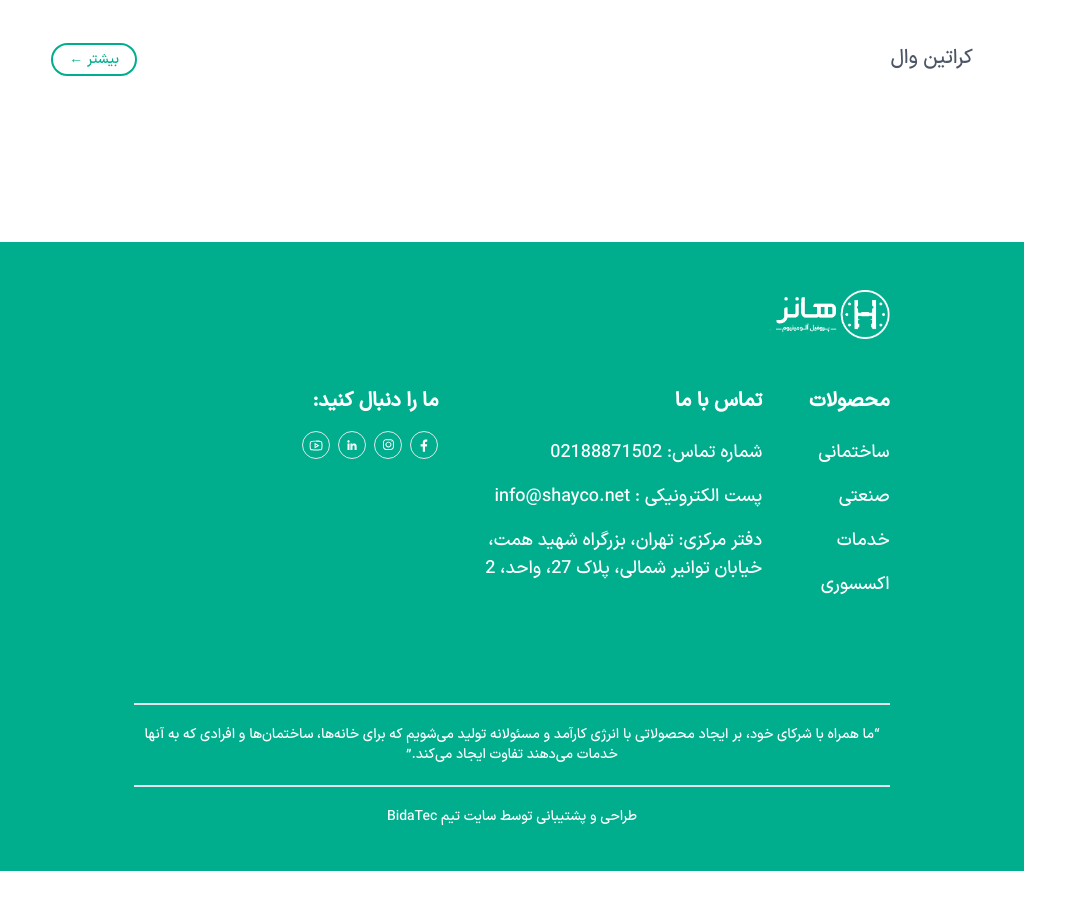
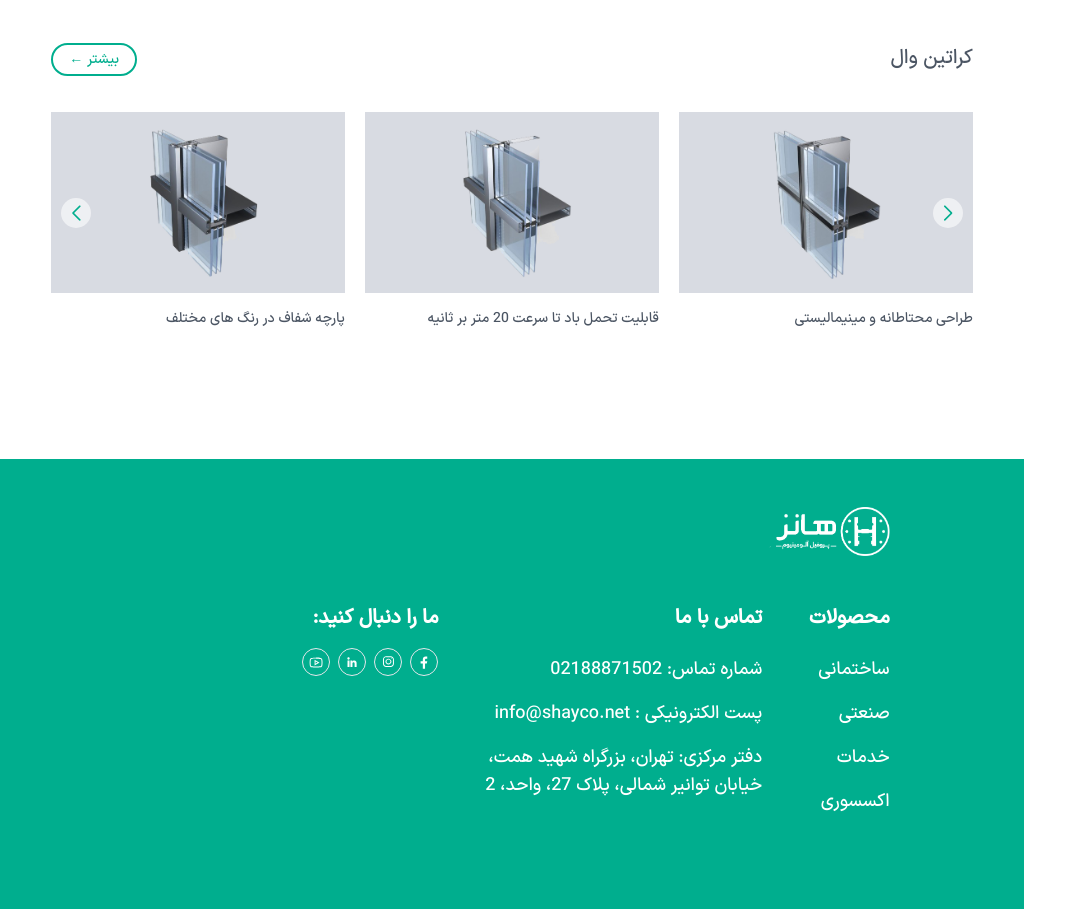
Before and after one commit to zahra-hsb/hanz-, a Next.js app: page /products/accessory in a window 1280 px wide. Shown: the part 802-1711 px from the top of the page, without its empty margins (0-1087 px from the left). Before the commit the page ends 1673 px from the top, so only its background shows below. Built offline with nearby package versions, Linux system fonts and the light colour scheme.

Commit message:
edit Cratinwall component

```diff
--- a/src/components/prductsComponents/Cratinwall/index.jsx
+++ b/src/components/prductsComponents/Cratinwall/index.jsx
@@ -7,6 +7,13 @@ import Button from "@/components/globalComponents/Main/button";
 
 
 export default function Cratinwall() {
+  const slides = [
+    { image: curtainWall1, text: 'طراحی محتاطانه و مینیمالیستی' },
+    { image: curtainWall2, text: 'قابلیت تحمل باد تا سرعت 20 متر بر ثانیه' },
+    { image: curtainWall3, text: 'پارچه شفاف در رنگ های مختلف' },
+    { image: curtainWall2, text: 'در کانال های هدایت جانبی به بالا و پایین می لغزد' }
+  ]
+
   return (
     <>
       <div id="cratinwall"></div>
@@ -21,7 +28,12 @@ export default function Cratinwall() {
           </div>
         </div>
         <div id="home-carousel" className="w-full">
-            <Slider url={'/products'} slidesPerView={3} image1={curtainWall1} image2={curtainWall2} image3={curtainWall3} image4={curtainWall2} textSlider={true} textSlider1={'طراحی محتاطانه و مینیمالیستی'} textSlider2={'قابلیت تحمل باد تا سرعت 20 متر بر ثانیه'} textSlider3={'پارچه شفاف در رنگ های مختلف'} textSlider4={'در کانال های هدایت جانبی به بالا و پایین می لغزد'} sliderCount={''} />
+          <Slider
+            url='/products'
+            slidesPerView={3}
+            slides={slides}
+            textSlider={true}
+          />
         </div>
       </div>
     </>
```
Lines whose indentation alone changed are shown as unchanged.
